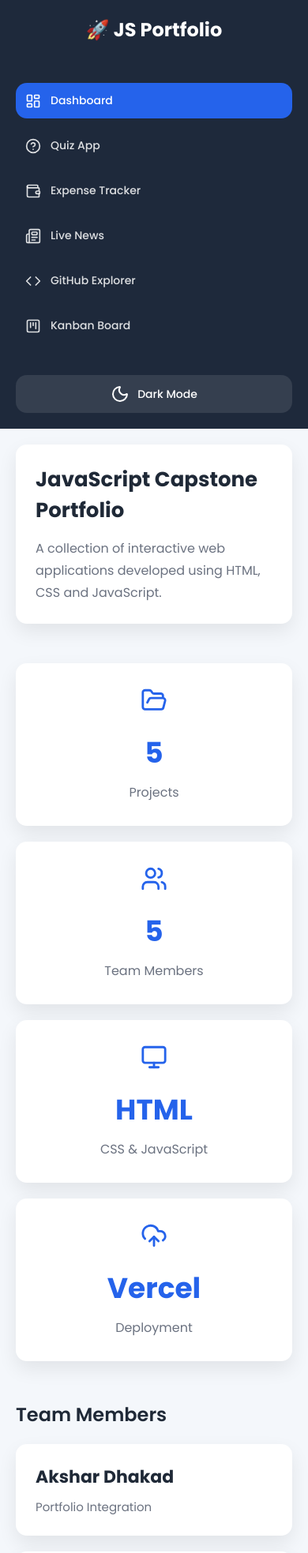
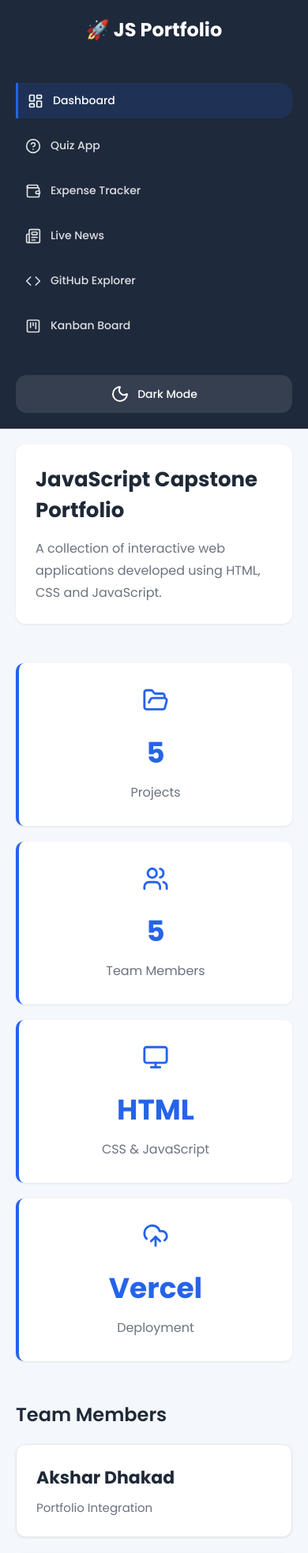
Before and after one commit to akshar-3011/OJT_Portfolio, a plain HTML site: page index.html in a window 390 px wide. Shown: the top 1967 px of the page at 79% size. Drawn offline with nearby package versions, Linux system fonts and the light colour scheme.

Commit message:
style: de-genericize dashboard css

```diff
--- a/css/dashboard.css
+++ b/css/dashboard.css
@@ -3,8 +3,8 @@
     background: var(--surface-color);
     padding: 40px;
     margin-bottom: 50px;
-    border-radius: var(--border-radius);
-    box-shadow: var(--shadow);
+    border-radius: 12px;
+    box-shadow: 0px 1px 3px rgba(0, 0, 0, 0.08);
 }
 
 .hero h1 {
@@ -20,18 +20,20 @@
     line-height: 30px;
 }
 
-/* Statistics Card */
+/* Stat card — left accent stripe */
 .stat-card {
     background: var(--surface-color);
     padding: 30px 20px;
-    border-radius: var(--border-radius);
+    border-radius: 10px;
     text-align: center;
-    box-shadow: var(--shadow);
+    box-shadow: 0px 1px 3px rgba(0, 0, 0, 0.08);
+    border-left: 4px solid var(--primary-color);
     transition: var(--transition);
 }
 
 .stat-card:hover {
-    transform: translateY(-5px);
+    border-left-color: var(--primary-hover);
+    background: rgba(37, 99, 235, 0.04);
 }
 
 .stat-card h2 {
@@ -45,17 +47,18 @@
     color: var(--text-light);
 }
 
-/* Team Card */
+/* Team card — border emphasis on hover */
 .member-card {
     background: var(--surface-color);
     padding: 25px;
-    border-radius: var(--border-radius);
-    box-shadow: var(--shadow);
+    border-radius: 12px;
+    box-shadow: 0px 1px 3px rgba(0, 0, 0, 0.08);
+    border: 1px solid var(--border-color);
     transition: var(--transition);
 }
 
 .member-card:hover {
-    transform: translateY(-5px);
+    border-color: var(--primary-color);
 }
 
 .member-card h3 {
@@ -68,17 +71,18 @@
     color: var(--text-light);
 }
 
-/* Project Card */
+/* Project card — background shift on hover */
 .project-card {
     background: var(--surface-color);
     padding: 25px;
-    border-radius: var(--border-radius);
-    box-shadow: var(--shadow);
+    border-radius: 14px;
+    box-shadow: 0px 1px 3px rgba(0, 0, 0, 0.08);
     transition: var(--transition);
 }
 
 .project-card:hover {
-    transform: translateY(-5px);
+    background: rgba(37, 99, 235, 0.04);
+    box-shadow: 0px 2px 6px rgba(0, 0, 0, 0.1);
 }
 
 .project-card h3 {
--- a/css/layout.css
+++ b/css/layout.css
@@ -49,7 +49,7 @@
     padding: 25px;
     background: var(--surface-color);
     border-radius: var(--border-radius);
-    box-shadow: var(--shadow);
+    box-shadow: 0px 1px 3px rgba(0, 0, 0, 0.08);
 }
 
 #project-header h2 {
--- a/css/responsive.css
+++ b/css/responsive.css
@@ -26,6 +26,12 @@
         flex-direction: row;
         flex-wrap: wrap;
         justify-content: center;
+    }
+
+    .nav-btn.active {
+        border-left: none;
+        border-bottom: 3px solid var(--primary-color);
+        border-radius: 16px;
     }
 
     .main-content {
@@ -89,6 +95,12 @@
         flex-direction: column;
     }
 
+    .nav-btn.active {
+        border-bottom: none;
+        border-left: 3px solid var(--primary-color);
+        border-radius: 0px 16px 16px 0px;
+    }
+
     .nav-btn {
         font-size: 14px;
         padding: 12px;
--- a/css/sidebar.css
+++ b/css/sidebar.css
@@ -38,7 +38,7 @@
     align-items: center;
     gap: 12px;
 
-    border-radius: var(--border-radius);
+    border-radius: 16px;
 
     font-size: 16px;
     font-weight: 500;
@@ -54,8 +54,10 @@
 
 /* Active */
 .nav-btn.active {
-    background: var(--primary-color);
+    background: rgba(37, 99, 235, 0.15);
     color: rgba(255, 255, 255, 1);
+    border-left: 3px solid var(--primary-color);
+    border-radius: 0px 16px 16px 0px;
 }
 
 /* Icons */
```
